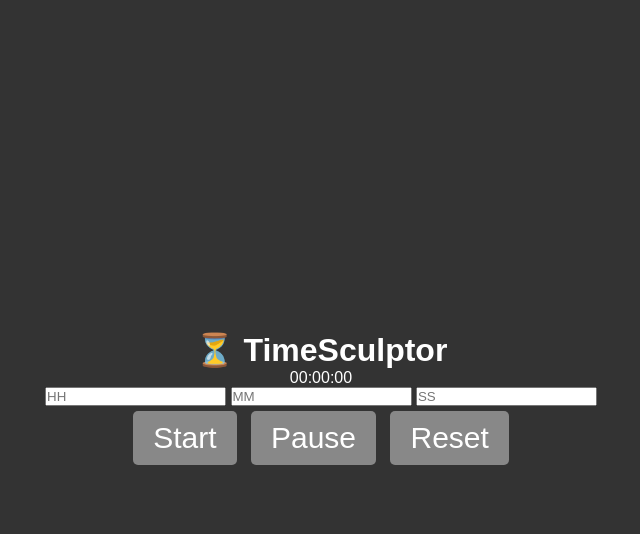
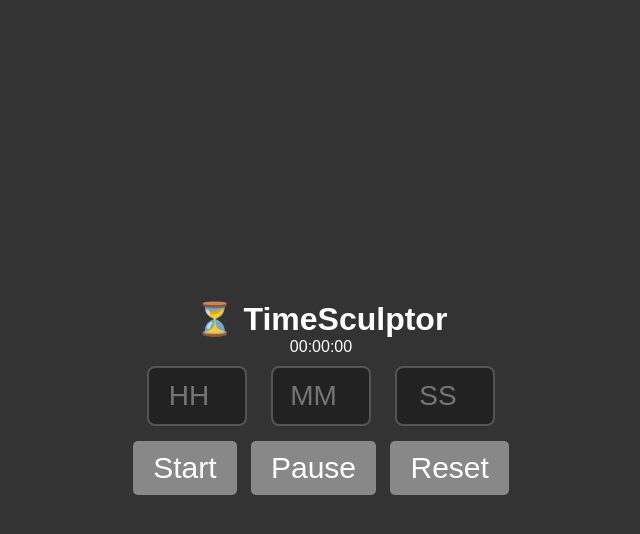
Before and after one commit to Familymeet/TimeSculptor, a Flask app: page / in a window 1280 px wide. Shown: the top 534 px of the page, without its empty margins (319-959 px from the left). Run offline with Flask 3, Linux system fonts and the light colour scheme.

Commit message:
update flies

```diff
--- a/static/style.css
+++ b/static/style.css
@@ -35,7 +35,7 @@ button:hover {
 }
 
 /* Time Inputs */
-.time-inputs input
+.time-inputs input {
     width: 100px;
     height: 60px;
     font-size: 28px;
@@ -46,10 +46,10 @@ button:hover {
     background-color: #222;
     color: #fff;
 
-    .time-inputs input::placeholder
+    .time-inputs input::placeholder {
         font-size: 24px;
         color: #aaa;
-
+}
 /* Warning section */
 #warning {
     position: absolute;
@@ -76,4 +76,6 @@ button:hover {
 #countdown-display {
     font-size: 2em;
     font-weight: bold;
+    margin: 20px 0;
 }
+}
```
